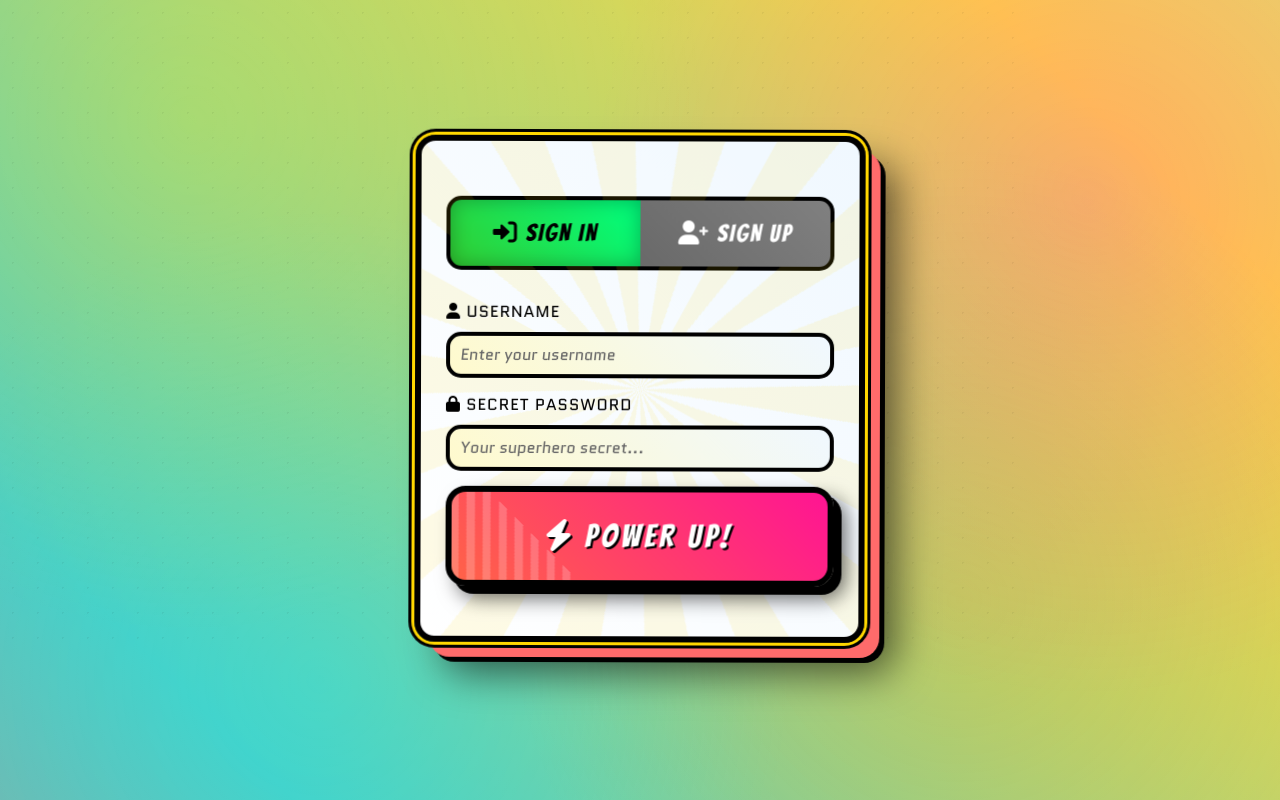
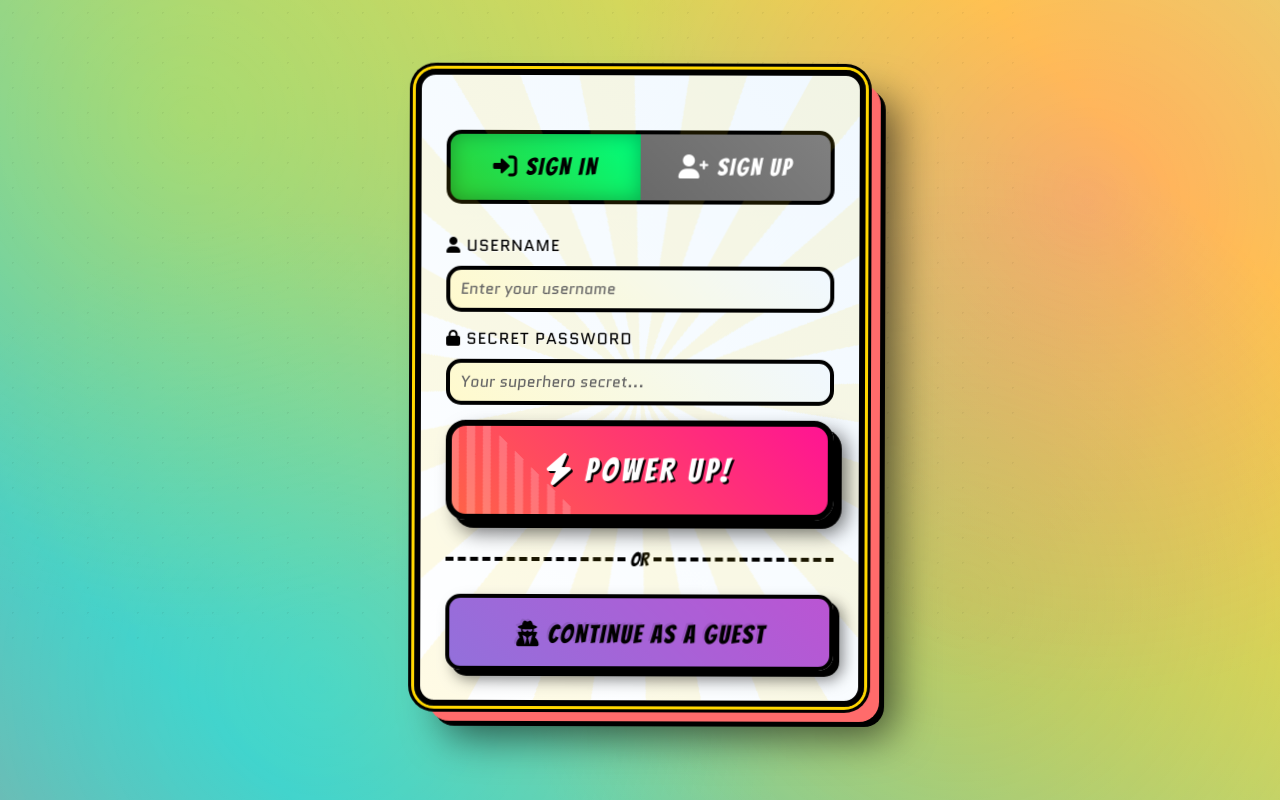
Before and after one commit to Daksh-Vermaa/Deck-Of-Wars, a Django app: page /login/ in a window 1280 px wide. Run offline with Django 5.2, Linux system fonts and the light colour scheme; some libraries are stand-ins or nearby versions.

Commit message:
Added Guest Login

```diff
--- a/Deck_of_Wars/Deck_of_Wars/urls.py
+++ b/Deck_of_Wars/Deck_of_Wars/urls.py
@@ -24,7 +24,7 @@ urlpatterns = [
     path('admin/', admin.site.urls),
     path('', RedirectView.as_view(url='/login/', permanent=False)),
     path('', include('web.urls')),
-    path('' , include('game.urls')),
+    path('game/', include('game.urls')),
 ]
 if settings.DEBUG:
     urlpatterns += static(settings.STATIC_URL, document_root=settings.STATIC_ROOT)
--- a/Deck_of_Wars/web/static/web/css/login.css
+++ b/Deck_of_Wars/web/static/web/css/login.css
@@ -5,7 +5,6 @@
   padding: 0;
   box-sizing: border-box;
 }
-
 
 body {
   font-family: "Merienda", cursive;
@@ -302,6 +301,69 @@ body::after {
   font-style: italic;
 }
 
+/* Guest login button */
+.guest-container {
+  margin-bottom: 25px;
+  text-align: center;
+}
+
+.guest-btn {
+  display: inline-block;
+  padding: 15px 25px;
+  font-family: "Bangers", cursive;
+  font-size: 1.3rem;
+  background: linear-gradient(45deg, #9370db, #ba55d3);
+  border: 4px solid #000;
+  border-radius: 15px;
+  color: #fff;
+  text-decoration: none;
+  text-transform: uppercase;
+  letter-spacing: 2px;
+  position: relative;
+  overflow: hidden;
+  transition: all 0.3s ease;
+  text-shadow: 2px 2px 0px #000;
+  box-shadow: 6px 6px 0px #000, 10px 10px 20px rgba(0, 0, 0, 0.4);
+}
+
+.guest-btn::before {
+  content: "";
+  position: absolute;
+  top: -50%;
+  left: -50%;
+  width: 200%;
+  height: 200%;
+  background: repeating-linear-gradient(
+    45deg,
+    transparent,
+    transparent 6px,
+    rgba(255, 255, 255, 0.1) 6px,
+    rgba(255, 255, 255, 0.1) 12px
+  );
+  animation: guestShine 3s linear infinite;
+}
+
+@keyframes guestShine {
+  0% {
+    transform: translateX(-100%) translateY(-100%) rotate(45deg);
+  }
+  100% {
+    transform: translateX(100%) translateY(100%) rotate(45deg);
+  }
+}
+
+.guest-btn:hover {
+  transform: translateY(-3px) scale(1.03);
+  box-shadow: 8px 8px 0px #000, 15px 15px 25px rgba(0, 0, 0, 0.6);
+  background: linear-gradient(45deg, #8a2be2, #9932cc);
+  filter: brightness(1.1);
+}
+
+.guest-btn:active {
+  transform: translateY(-1px) scale(1.01);
+  box-shadow: 4px 4px 0px #000, 8px 8px 15px rgba(0, 0, 0, 0.4);
+}
+
 /* Comic-style submit button */
 .submit-btn {
   width: 100%;
@@ -475,6 +537,85 @@ body::after {
   }
 }
 
+/* Power-up animations for successful actions */
+.power-burst {
+  position: absolute;
+  width: 100px;
+  height: 100px;
+  border-radius: 50%;
+  background: radial-gradient(circle, #ffd700, #ffa500, transparent);
+  animation: powerBurst 1s ease-out forwards;
+  pointer-events: none;
+}
+
+@keyframes powerBurst {
+  0% {
+    transform: scale(0);
+    opacity: 1;
+  }
+  100% {
+    transform: scale(3);
+    opacity: 0;
+  }
+}
+
+/* Guest Login Section */
+.guest-login-container {
+  margin-top: 25px;
+  text-align: center;
+}
+
+.or-separator {
+  display: flex;
+  align-items: center;
+  text-align: center;
+  margin: 20px 0;
+  font-family: "Bangers", cursive;
+  font-size: 1.2rem;
+  color: #000;
+}
+
+.or-separator::before,
+.or-separator::after {
+  content: "";
+  flex: 1;
+  border-bottom: 4px dashed #000;
+}
+
+.or-separator:not(:empty)::before {
+  margin-right: 0.25em;
+}
+
+.or-separator:not(:empty)::after {
+  margin-left: 0.25em;
+}
+
+.guest-btn {
+  width: 100%;
+  padding: 15px;
+  font-family: "Bangers", cursive;
+  font-size: 1.6rem;
+  border: 4px solid #000;
+  color: rgba(0, 0, 0, 0.1);
+  border-radius: 15px;
+  text-transform: uppercase;
+  letter-spacing: 2px;
+  cursor: pointer;
+  position: relative;
+  transition: all 0.3s ease;
+  box-shadow: 6px 6px 0px #000, 9px 9px 15px rgba(0, 0, 0, 0.5);
+}
+
+.guest-btn:hover {
+  transform: translateY(-4px) scale(1.03);
+  box-shadow: 10px 10px 0px #000, 15px 15px 25px rgba(0, 0, 0, 0.7);
+}
+
+.guest-btn:active {
+  transform: translateY(-1px) scale(1.01);
+  box-shadow: 4px 4px 0px #000, 7px 7px 12px rgba(0, 0, 0, 0.5);
+}
+
 /* Responsive design */
 @media (max-width: 768px) {
   .auth-container {
@@ -502,25 +643,3 @@ body::after {
     font-size: 1.5rem;
   }
 }
-
-/* Power-up animations for successful actions */
-.power-burst {
-  position: absolute;
-  width: 100px;
-  height: 100px;
-  border-radius: 50%;
-  background: radial-gradient(circle, #ffd700, #ffa500, transparent);
-  animation: powerBurst 1s ease-out forwards;
-  pointer-events: none;
-}
-
-@keyframes powerBurst {
-  0% {
-    transform: scale(0);
-    opacity: 1;
-  }
-  100% {
-    transform: scale(3);
-    opacity: 0;
-  }
-}
--- a/Deck_of_Wars/web/static/web/javascript/login.js
+++ b/Deck_of_Wars/web/static/web/javascript/login.js
@@ -47,7 +47,7 @@ function handleSignIn(event) {
 
       // Redirect after success animation
       setTimeout(() => {
-        window.location.href = "index.html"; // Redirect to main game
+        window.location.href = "/home/"; // Redirect to main game
       }, 2000);
     } else {
       showMessage("Invalid credentials! Try again, hero!", "error");
@@ -410,12 +410,14 @@ function switchTab(tabName) {
   const signinTab = document.getElementById("signinTab");
   const signupTab = document.getElementById("signupTab");
   const title = document.querySelector(".auth-title");
+  const guestContainer = document.querySelector(".guest-login-container"); // ADD THIS LINE to get the guest login container
 
   clearMessages();
 
   if (tabName === "signin") {
     signinForm.style.display = "block";
     signupForm.style.display = "none";
+    guestContainer.style.display = "block"; // ADD THIS LINE to show the guest button
     signinTab.classList.add("active");
     signupTab.classList.remove("active");
     title.textContent = "WELCOME BACK HERO";
@@ -427,6 +429,7 @@ function switchTab(tabName) {
   } else {
     signupForm.style.display = "block";
     signinForm.style.display = "none";
+    guestContainer.style.display = "none"; // ADD THIS LINE to hide the guest button
     signinTab.classList.remove("active");
     signupTab.classList.add("active");
 
@@ -437,3 +440,20 @@ function switchTab(tabName) {
 
   createPowerBurst(event.target);
 }
+
+// Handle Guest Login
+function handleGuestLogin(event) {
+  event.preventDefault();
+  event.stopPropagation();
+
+  showMessage("ZAP! Entering as a guest!", "success");
+  createPowerBurst(event.target);
+
+  // Make the guest login request
+  showLoading(true);
+
+  // Redirect to the Django guest login URL
+  setTimeout(() => {
+    window.location.href = "/guest/";
+  }, 1500);
+}
--- a/Deck_of_Wars/web/templates/web/login.html
+++ b/Deck_of_Wars/web/templates/web/login.html
@@ -66,7 +66,6 @@
       </div>
     </div>
     <!-- Sign Up Form -->
-    <!-- Sign Up Form -->
     <div class="form-container" id="signupForm" style="display: none">
       <form method="POST" action="{% url 'register' %}">
         {% csrf_token %}
@@ -129,6 +128,13 @@
         </button>
       </form>
     </div>
+    <!-- Guest Login Button -->
+    <div class="guest-login-container">
+      <div class="or-separator"><span>OR</span></div>
+      <button type="button" class="guest-btn" onclick="handleGuestLogin(event)">
+        <i class="fas fa-user-secret"></i> Continue as a Guest
+      </button>
+    </div>
   </div>
 </div>
 {% endblock %} {% block extra_js %}
--- a/Deck_of_Wars/web/urls.py
+++ b/Deck_of_Wars/web/urls.py
@@ -1,10 +1,12 @@
 from django.urls import path
+from django.urls import path, include
 from . import views
 from django.views.generic import RedirectView
 
 urlpatterns = [
+    # path('', RedirectView.as_view(url='/login/', permanent=False)),
     path('home/' , views.main_menu , name='Menu'),
-    path('lobbyp/' , views.Game_setup , name='Create'),
+    path('lobbyp/' , views.lobbyp_view , name='Create'),
     path('lobbys/' , views.enter_code , name='Join'),
     path('logout/' , views.Logout , name='logout'),
     path('guest/', views.guest_login, name='guest_login'),
--- a/Deck_of_Wars/web/views.py
+++ b/Deck_of_Wars/web/views.py
@@ -11,12 +11,6 @@ import secrets
 import json
 
 @login_required
-def main_menu(request):
-    return render(request ,
-                   'web/home.html' ,
-                     {'title' : 'Main Menu'}
-                    )
-
 def main_menu(request):
     return render(request ,
                    'web/home.html' ,
@@ -66,12 +60,12 @@ def login_view(request):
                 )
 
 def guest_login(request):
-    username = f"guest_id_|{get_random_string(6)}|"
-    user = User.objects.create_user(username)
+    username = f"guest_{get_random_string(8)}"
+    user = User.objects.create_user(username=username)
     user.set_unusable_password()
     user.save()
 
-    auth_login(request , user)
+    auth_login(request, user)
     return redirect('Menu')
 
 @login_required
@@ -93,7 +87,7 @@ def create_code():
         code = secrets.token_urlsafe(6)[:6].upper()
     return code
 
-def Game_setup(request):
+def lobbyp_view(request):
     if request.method == 'POST':
         form = GameSetup(request.POST)
         if form.is_valid():
```
Also changed, not shown: Deck_of_Wars/db.sqlite3, 2 other files.
